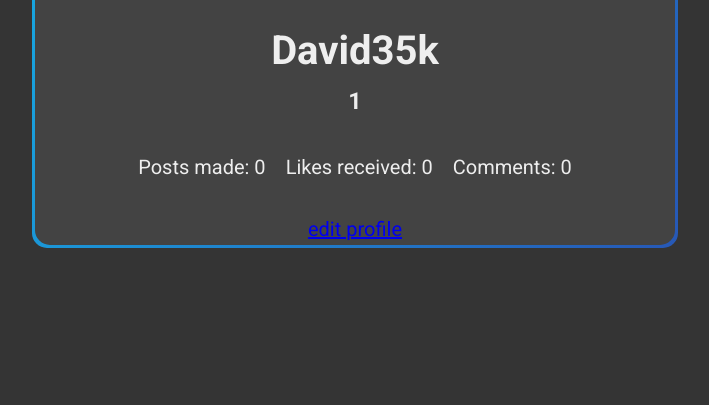
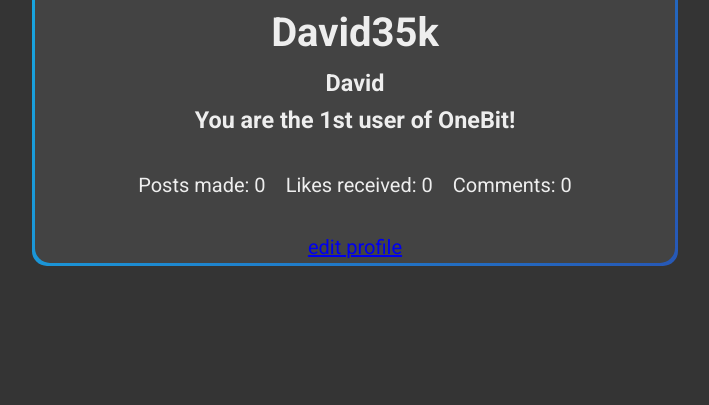
Before and after one commit to David35k/13COMProject, a Flask app: page /user in a window 1280 px wide. Shown: the part 395-800 px from the top of the page, without its empty margins (285-994 px from the left). Run offline with Flask 3, Linux system fonts and the light colour scheme; a user stored in the database is signed in; data comes from the database, SQL or seed files in the repository.

Commit message:
some random fixes n stuff

```diff
--- a/app.py
+++ b/app.py
@@ -65,6 +65,10 @@ def profile():
 # lets a user create an account and inserts them into the database
 @app.route("/user/signup", methods=["GET", "POST"])
 def signup():
+    if(session["loggedIn"]):
+        flash("You're already logged in! What are you trying to do!?")
+        return redirect("/user")
+
     if request.method == "POST":
         with create_connection() as connection:
             with connection.cursor() as cursor:
@@ -173,6 +177,11 @@ def updateProfile():
         with create_connection() as connection:
             with connection.cursor() as cursor:
                 sql = "UPDATE users SET name= %s, userName = %s, email = %s, image = %s WHERE userID = %s"
+
+                # this part is really weird
+                # some things need the / in front of path, some dont its weird but it works
+                # probably a nightmare to work on in the future
+
                 if(request.form["usePlaceholder"] == '1'):
                     if(session["profilePicture"]):
                         if(not session["profilePicture"] == "/static/images/websiteImages/pfpPlaceholder.jpg"):
@@ -184,7 +193,7 @@ def updateProfile():
                     if(session["profilePicture"]):
                         if(not session["profilePicture"] == "/static/images/websiteImages/pfpPlaceholder.jpg"):
                             deleteFile(session["profilePicture"])
-                    imagePath = saveFile(request.files["image"], "/static/images/profilePictures/")
+                    imagePath = saveFile(request.files["image"], "static/images/profilePictures/")
 
                 values = (request.form["name"], request.form["userName"], request.form["email"], imagePath, session["userID"])
 
@@ -427,12 +436,8 @@ def viewPost():
             flash("That post doesn't exist")
             return redirect("/home?sortby=recent")
 
-        # get the postID of the latest post
         with create_connection() as connection:
                 with connection.cursor() as cursor:
-                    cursor.execute("SELECT postID FROM posts ORDER BY time DESC")
-                    latestPostID = cursor.fetchone()["postID"]
-
                     if (int(postID) > int(latestPostID)):
                         flash("That post doesn't exist")
                         return redirect("/homehome?sortby=recent")
--- a/static/scripts/createPost.js
+++ b/static/scripts/createPost.js
@@ -42,6 +42,7 @@ document.addEventListener('DOMContentLoaded', function () {
 
         if (!valid) {
             event.preventDefault();
+            alert("The form you tried to submit has some invalid fields. Please change them before submitting.");
         }
     });
 
--- a/static/scripts/signup.js
+++ b/static/scripts/signup.js
@@ -60,6 +60,7 @@ document.addEventListener('DOMContentLoaded', function () {
 
         if (!valid) {
             event.preventDefault();
+            alert("The form you tried to submit has some invalid fields. Please change them before submitting.");
         }
     });
 
--- a/templates/profile.html
+++ b/templates/profile.html
@@ -11,7 +11,18 @@
     <div class="border-gradient profile-thing">
         <img src='{{ session["profilePicture"] }}' class="pfp">
         <h1>{{ session["userName"] }}</h1>
-        <h3>{{ session["firstName"] }} {{ session["userID"] }}</h3>
+        <h3>{{ session["name"] }}</h3>
+
+        <!-- some fun stuff -->
+        <h3>
+            You are the
+            {% set last_digit = session["userID"] % 10 %}
+            {% set last_two_digits = session["userID"] % 100 %}
+
+            {% if last_two_digits >= 11 and last_two_digits <= 13 %} {{ session["userID"] }}th {% else %} {% if
+                last_digit==1 %} {{ session["userID"] }}st {% elif last_digit==2 %} {{ session["userID"] }}nd {% elif
+                last_digit==3 %} {{ session["userID"] }}rd {% else %} {{ session["userID"] }}th {% endif %} {% endif %}
+                user of OneBit!</h3>
                 <div class="stats-thing">
                     <p>Posts made: {{ postNum }}</p>
                     <p>Likes received: {{ likeCount }}</p>
```
Also changed, not shown: static/scripts/imagePreview.js (+8 -0 lines). Lines whose indentation alone changed are shown as unchanged.
